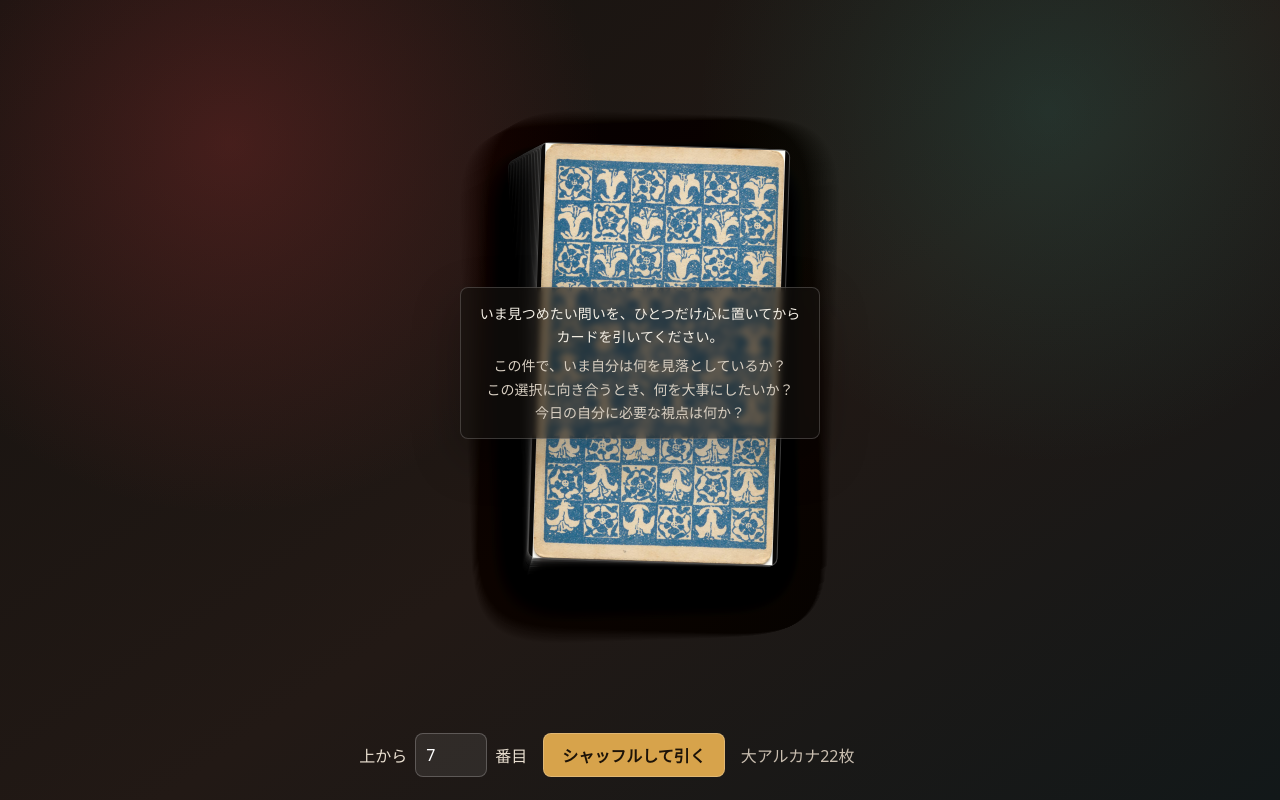
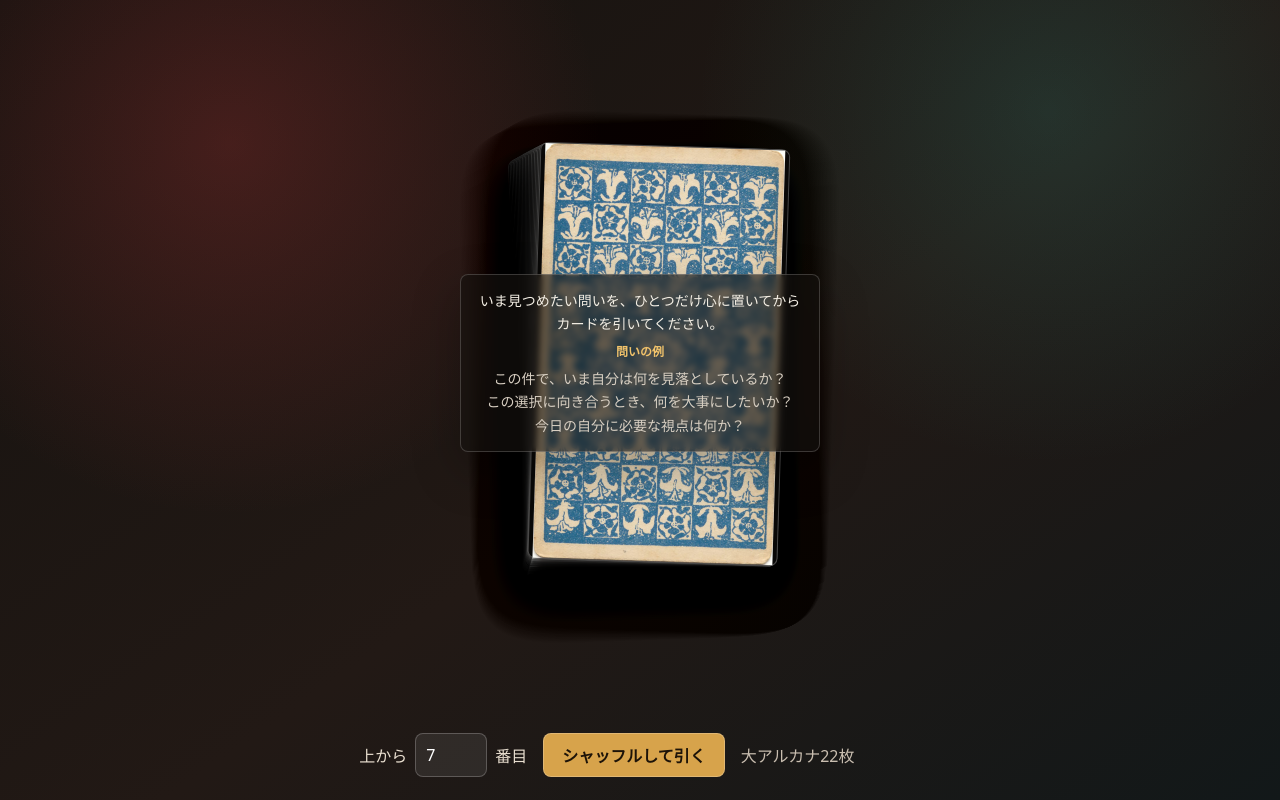
Before and after one commit to hnsol/draw-tarot, a website: page index.html in a window 1280 px wide. Drawn offline with Linux system fonts and the light colour scheme.

Commit message:
Clarify prompt examples

```diff
--- a/index.html
+++ b/index.html
@@ -13,6 +13,7 @@
           <div id="deck" class="deck"></div>
           <section id="promptNote" class="prompt-note" aria-label="カードを引く前の問い">
             <p>いま見つめたい問いを、ひとつだけ心に置いてからカードを引いてください。</p>
+            <p class="prompt-note__example">問いの例</p>
             <ul>
               <li>この件で、いま自分は何を見落としているか？</li>
               <li>この選択に向き合うとき、何を大事にしたいか？</li>
--- a/style.css
+++ b/style.css
@@ -134,6 +134,12 @@ body {
 
 .prompt-note p {
   margin: 0 0 6px;
+}
+
+.prompt-note__example {
+  color: #f2c36b;
+  font-size: 12px;
+  font-weight: 700;
 }
 
 .prompt-note ul {
```
Also changed, not shown: test/static.test.js (+2 -0 lines).
